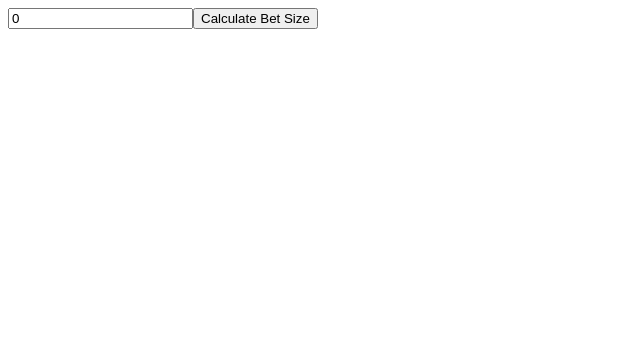
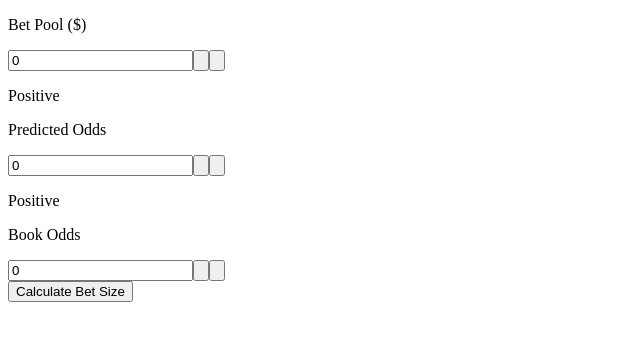
Before and after one commit to ifoster01/bet-size, a Next.js app: page / in a window 1280 px wide. Shown: the top 340 px of the page, without its empty margins (0-640 px from the left). Built offline with nearby package versions, Linux system fonts and the light colour scheme.

Commit message:
feat: bet calculator updated with kelly criterion

```diff
--- /dev/null
+++ b/src/app/(components)/LabeledInput.tsx
@@ -0,0 +1,19 @@
+import { ComponentProps, ReactNode } from "react";
+import { VStack } from "styled-system/jsx";
+import { Text } from "~/components/ui/text";
+
+export function LabeledInput({
+    label,
+    input,
+    ...props
+}:{
+    label: string
+    input: ReactNode
+} & ComponentProps<typeof VStack>) {
+    return (
+        <VStack {...props}>
+            <Text>{label}</Text>
+            {input}
+        </VStack>
+    )
+}
--- a/src/app/page.tsx
+++ b/src/app/page.tsx
@@ -1,43 +1,197 @@
 "use client";
 import { useState } from 'react'
-import { Container, VStack } from 'styled-system/jsx'
+import { Container, HStack, VStack } from 'styled-system/jsx'
 import { AuthenticationCard } from '~/components/authentication-card'
 import { Button } from '~/components/ui/button'
 import { Input } from '~/components/ui/input'
+import { NumberInput } from '~/components/ui/number-input';
 import { Text } from '~/components/ui/text'
+import { LabeledInput } from './(components)/LabeledInput';
+import { Switch } from '~/components/ui/switch';
 
 export default function Home() {
   const [poolSize, setPoolSize] = useState(0)
   const [betSize, setBetSize] = useState(0)
+  const [predictedOdds, setPredictedOdds] = useState(0)
+  const [posPredicted, setPosPredicted] = useState(false)
+  const [bookOdds, setBookOdds] = useState(0)
+  const [posBook, setPosBook] = useState(false)
+  const [errorMsg, setErrorMsg] = useState('')
 
+  /**
+   *
+   * @param odds in the form -100 or +100
+   * @returns probability in the form 0.10 for 10%
+   */
+  const convertToProbability = (odds: number) => {
+    if (odds < 0) {
+        return Math.abs(odds) / ((Math.abs(odds) + 100))
+    } else {
+        return 100 / ((Math.abs(odds) + 100))
+    }
+  }
+
+  /**
+  *
+  * @param odds in the form 10 for 10%
+  * @returns american odds in the form -100 or +100
+  */
+  const convertToAmerican = (odds: number) => {
+    if (odds < 50) {
+        return (100 / (odds / 100)) - 100
+    } else if (odds > 50) {
+        return (odds / (1 - (odds / 100))) * -1
+    } else {
+        return 100
+    }
+  }
+
+  /**
+   *
+   * @returns bet size calculated according to the kelly criterion
+   */
   const calculateBetSize = () => {
-    if (poolSize < 1) {
-      setBetSize(poolSize * 0.9)
+    if (poolSize === 0) {
+      setBetSize(0)
+      setErrorMsg('You have no money in the pool')
+      return
+    }
+    if (predictedOdds < 100) {
+      setBetSize(0)
+      setErrorMsg('Predicted odds must be greater than 100')
+      return
+    }
+    if (bookOdds < 100) {
+      setBetSize(0)
+      setErrorMsg('Book odds must be greater than 100')
       return
     }
 
-    const fraction = Math.max(0, 1/Math.log(poolSize))
-    if (fraction > 0.9) {
-      setBetSize(poolSize * 0.9)
+    setErrorMsg('')
+
+    const predictedProb = convertToProbability(posPredicted ? predictedOdds : predictedOdds * -1)
+    const lossProb = 1 - predictedProb
+    const bookProb = convertToProbability(posBook ? bookOdds : bookOdds * -1)
+
+    let payout = 1
+    if (posBook) {
+      payout = bookOdds / 100
+    } else {
+      payout = 100 / bookOdds
+    }
+
+    const betSize = (predictedProb - (lossProb / payout))
+    console.log(predictedProb, lossProb, bookProb, betSize, betSize * poolSize)
+
+    if (betSize < 0) {
+      setBetSize(0)
+      setErrorMsg('You should not bet on this event')
       return
     }
 
-    setBetSize(poolSize * fraction)
+    setBetSize(betSize * poolSize)
+
+    // let payout = 1
+    // if (bookOdds !== 100) {
+    //   payout =
+    // }
+
+    // if (poolSize < 1) {
+    //   setBetSize(poolSize * 0.9)
+    //   return
+    // }
+
+    // const fraction = Math.max(0, 1/Math.log(poolSize))
+    // if (fraction > 0.9) {
+    //   setBetSize(poolSize * 0.9)
+    //   return
+    // }
+
+    // setBetSize(poolSize * fraction)
   }
 
   return (
     <VStack w='screen' h='screen' justify='center'>
-      <Input onKeyDown={(e) => {
-        console.log(e.key)
-        if (e.key !== 'Enter') return
-        calculateBetSize()
-      }} w='1/2' placeholder='Pool size' value={poolSize} onChange={(e) => {
-        // returning if the value is not a number
-        if (isNaN(Number(e.target.value)) && e.target.value !== '') return
-        setPoolSize(Number(e.target.value))
-      }} />
+      <LabeledInput
+        label='Bet Pool ($)'
+        input={
+          <NumberInput
+            onKeyDown={(e) => {
+              if (e.key !== 'Enter') return
+              calculateBetSize()
+            }}
+            value={poolSize.toString()}
+            onValueChange={(e) => {
+              if (isNaN(e.valueAsNumber)) {
+                setPoolSize(0)
+                return
+              }
+              setPoolSize(e.valueAsNumber)
+            }}
+          />
+        }
+      />
+      <HStack>
+        <LabeledInput
+          label='Positive'
+          input={
+            <Switch
+              onCheckedChange={(e) => setPosPredicted(e.checked)}
+            />
+          }
+        />
+        <LabeledInput
+          label='Predicted Odds'
+          input={
+            <NumberInput
+              onKeyDown={(e) => {
+                if (e.key !== 'Enter') return
+                calculateBetSize()
+              }}
+              value={predictedOdds.toString()}
+              onValueChange={(e) => {
+                if (isNaN(e.valueAsNumber)) {
+                  setPredictedOdds(0)
+                  return
+                }
+                setPredictedOdds(e.valueAsNumber)
+              }}
+            />
+          }
+        />
+      </HStack>
+      <HStack>
+        <LabeledInput
+          label='Positive'
+          input={
+            <Switch
+              onCheckedChange={(e) => setPosBook(e.checked)}
+            />
+          }
+        />
+        <LabeledInput
+          label='Book Odds'
+          input={
+            <NumberInput
+              onKeyDown={(e) => {
+                if (e.key !== 'Enter') return
+                calculateBetSize()
+              }}
+              value={bookOdds.toString()}
+              onValueChange={(e) => {
+                if (isNaN(e.valueAsNumber)) {
+                  setBookOdds(0)
+                  return
+                }
+                setBookOdds(e.valueAsNumber)
+              }}
+            />
+          }
+        />
+      </HStack>
       <Button onClick={calculateBetSize}>Calculate Bet Size</Button>
-      { betSize !== 0 && <Text>{betSize}</Text> }
+      { errorMsg !== '' && <Text color='red'>{errorMsg}</Text> }
+      { betSize !== 0 && <Text>{betSize.toLocaleString("en-US", {currency: "USD", style: "currency"})}</Text> }
     </VStack>
   )
 }
```
